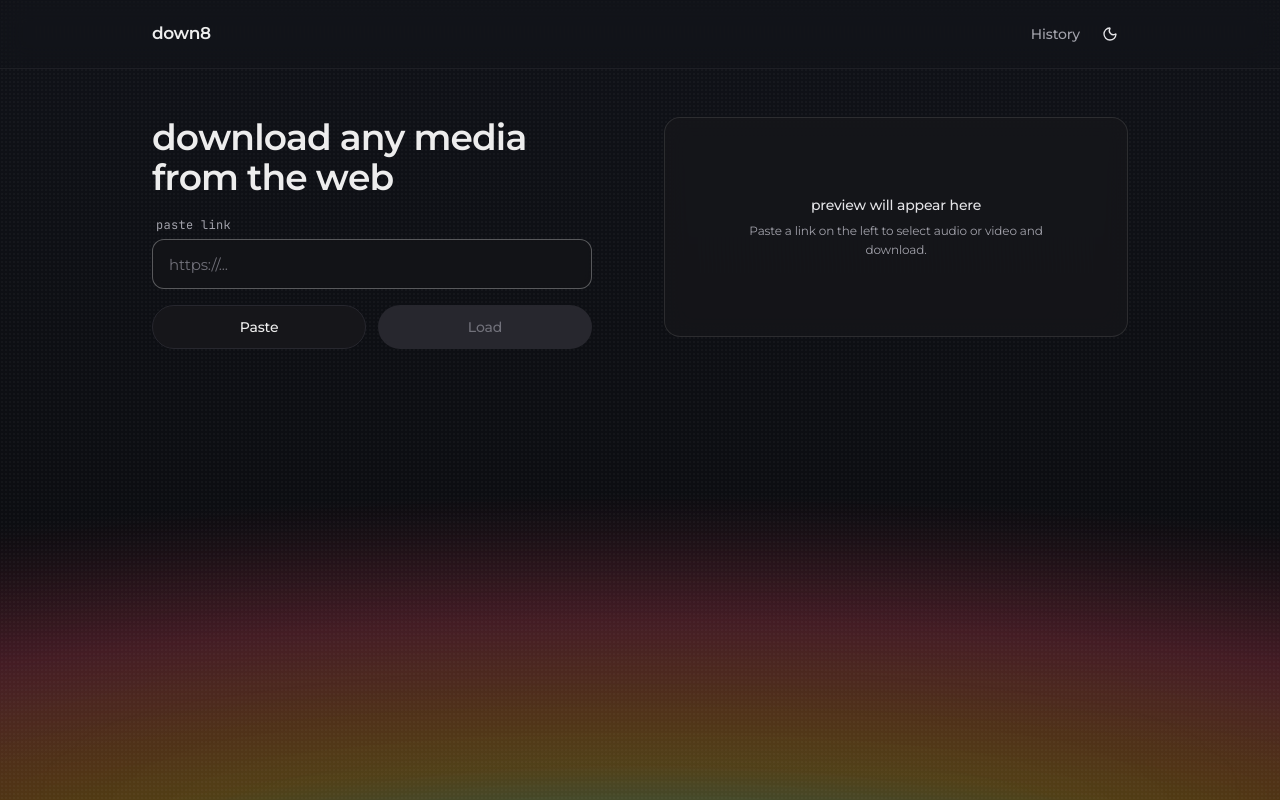
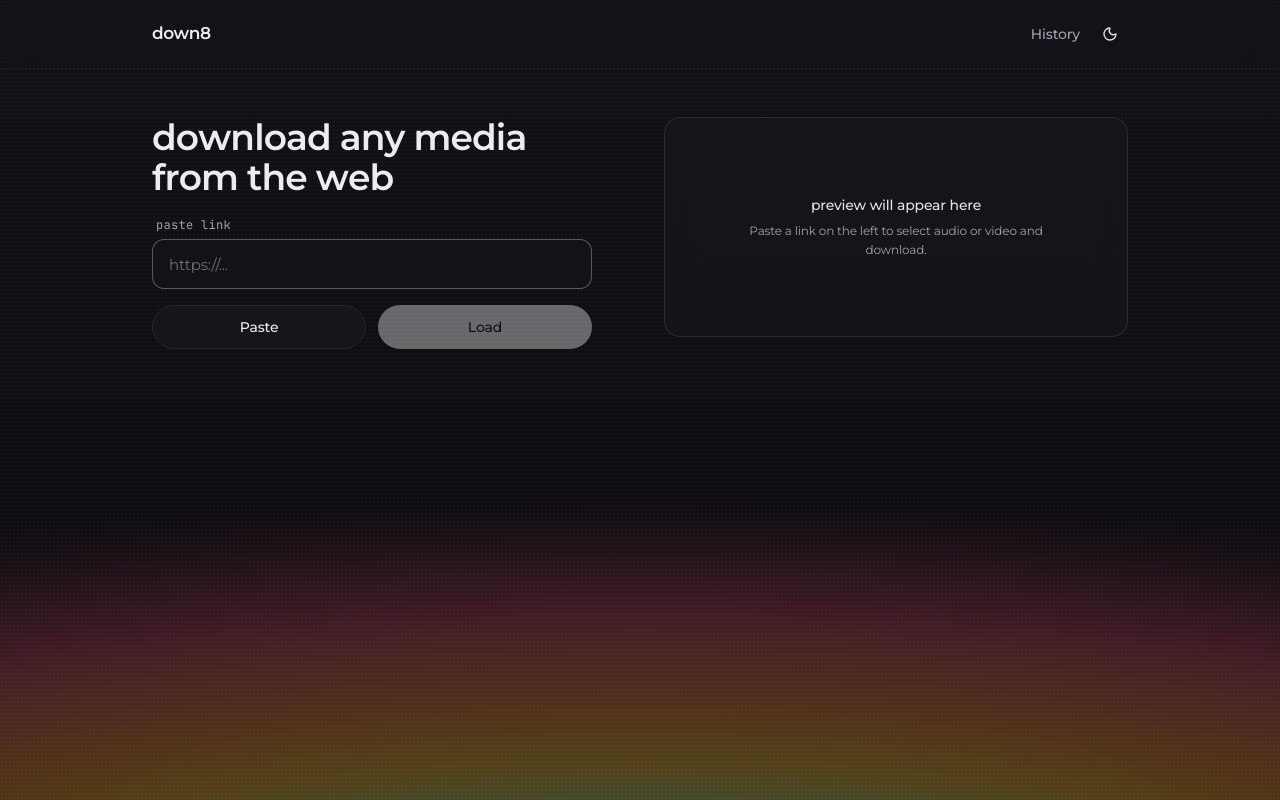
Before and after one commit to swxjj/down8, a React (Vite) app in the folder frontend/: page / in a window 1280 px wide. Built offline with nearby package versions, Linux system fonts and the light colour scheme; no server answers.

Commit message:
fix: smooth white button morph with stiffness 400 damping 30 and dark liquid ink dots

```diff
--- a/frontend/src/components/UrlInput.jsx
+++ b/frontend/src/components/UrlInput.jsx
@@ -115,7 +115,7 @@ export default function UrlInput({
             )}
           </button>
 
-          {/* Symmetrical Morphing Load Button -> LiquidDots */}
+          {/* Symmetrical Morphing White Load Button -> LiquidDots */}
           <div className="w-full flex justify-end">
             <motion.button
               id="load-button"
@@ -123,40 +123,38 @@ export default function UrlInput({
               type="submit"
               disabled={!url.trim() || isLoading || isTraveling}
               animate={{
-                width: isLoading || isTraveling ? 76 : '100%',
+                width: isLoading || isTraveling ? 64 : '100%',
+                paddingLeft: isLoading || isTraveling ? 8 : 24,
+                paddingRight: isLoading || isTraveling ? 8 : 24,
               }}
-              transition={{ type: 'spring', stiffness: 350, damping: 26 }}
-              className={`h-11 rounded-full text-[14px] font-medium transition-colors duration-200 flex items-center justify-center select-none active:scale-[0.98] relative overflow-visible ${
-                isLoading || isTraveling
-                  ? 'bg-white/50 dark:bg-zinc-800/80 border border-black/10 dark:border-white/10 backdrop-blur-sm pointer-events-none cursor-default shadow-xs'
-                  : !url.trim()
-                    ? 'bg-black/5 dark:bg-[#27272e] text-zinc-400 dark:text-[#71717a] border border-black/5 dark:border-transparent cursor-not-allowed'
-                    : 'bg-zinc-900 hover:bg-zinc-800 text-white dark:bg-[#ededed] dark:hover:bg-white dark:text-[#0e0e11] shadow-sm cursor-pointer'
-              }`}
+              transition={{ type: 'spring', stiffness: 400, damping: 30 }}
+              className={`h-11 rounded-full text-[14px] font-medium bg-zinc-100 dark:bg-[#ededed] text-zinc-900 dark:text-[#0e0e11] hover:bg-white dark:hover:bg-white shadow-sm border border-black/5 dark:border-transparent select-none active:scale-[0.98] relative overflow-visible flex items-center justify-center cursor-pointer ${
+                !url.trim() && !isLoading ? 'opacity-40 cursor-not-allowed' : ''
+              } ${isLoading || isTraveling ? 'pointer-events-none' : ''}`}
             >
               <AnimatePresence mode="wait">
                 {!isLoading && !isTraveling ? (
                   <motion.span
-                    key="idle-load"
-                    initial={{ opacity: 0, scale: 0.85 }}
-                    animate={{ opacity: 1, scale: 1 }}
-                    exit={{ opacity: 0, scale: 0.85 }}
+                    key="text"
+                    initial={{ opacity: 0 }}
+                    animate={{ opacity: 1 }}
+                    exit={{ opacity: 0 }}
                     transition={{ duration: 0.15 }}
-                    className="truncate"
+                    className="font-medium text-sm text-zinc-900 dark:text-[#0e0e11] select-none"
                   >
                     Load
                   </motion.span>
                 ) : (
                   <motion.div
-                    key="liquid-loader"
+                    key="loader"
                     initial={{ opacity: 0, scale: 0.8 }}
                     animate={{ opacity: 1, scale: 1 }}
                     exit={{ opacity: 0, scale: 0.8 }}
-                    transition={{ duration: 0.18 }}
-                    className="flex items-center justify-center pointer-events-none"
+                    transition={{ duration: 0.15 }}
+                    className="flex items-center justify-center w-full h-full pointer-events-none"
                   >
                     <LiquidDots
-                      theme={isDark ? 'dark' : 'light'}
+                      theme="dark"
                       isTraveling={isTraveling}
                       travelTarget={travelTarget}
                     />
--- a/frontend/src/components/ui/liquid-dots.jsx
+++ b/frontend/src/components/ui/liquid-dots.jsx
@@ -5,7 +5,7 @@ import { motion } from 'framer-motion';
  * LiquidDots - Tactile fluid loading indicator featuring two organically oscillating dots.
  *
  * Props:
- * - theme: "dark" | "light" (defaults to "dark")
+ * - theme: "dark" | "light" (defaults to "dark", which renders dark liquid ink dots for light/white buttons)
  * - className: additional wrapper classes
  * - isTraveling: boolean, when true triggers the exit travel animation towards the preview area
  * - travelTarget: { x: number, y1: number, y2: number } target relative pixel coordinates
@@ -16,16 +16,17 @@ export function LiquidDots({
   isTraveling = false,
   travelTarget = { x: 380, y1: -20, y2: 120 },
 }) {
-  const isDark = theme === 'dark';
+  // Theme dark = dark ink dots (for white/light button container)
+  // Theme light = light luminous dots (for dark button container)
+  const isDarkDots = theme === 'dark';
 
-  // Liquid dot styling based on active theme
-  const dot1Color = isDark
-    ? 'bg-zinc-100 shadow-[0_0_10px_rgba(255,255,255,0.45)]'
-    : 'bg-zinc-900 shadow-[0_0_8px_rgba(0,0,0,0.25)]';
+  const dot1Color = isDarkDots
+    ? 'bg-zinc-900 shadow-[0_0_6px_rgba(0,0,0,0.3)]'
+    : 'bg-zinc-100 shadow-[0_0_10px_rgba(255,255,255,0.45)]';
 
-  const dot2Color = isDark
-    ? 'bg-zinc-300 shadow-[0_0_8px_rgba(255,255,255,0.3)]'
-    : 'bg-zinc-700 shadow-[0_0_6px_rgba(0,0,0,0.2)]';
+  const dot2Color = isDarkDots
+    ? 'bg-zinc-700 shadow-[0_0_5px_rgba(0,0,0,0.2)]'
+    : 'bg-zinc-300 shadow-[0_0_8px_rgba(255,255,255,0.3)]';
 
   // Spring transition for the traveling phase
   const travelSpring = {
@@ -35,16 +36,16 @@ export function LiquidDots({
   };
 
   return (
-    <div className={`relative flex items-center justify-center w-12 h-6 pointer-events-none select-none ${className}`}>
+    <div className={`relative flex items-center justify-center w-10 h-5 pointer-events-none select-none ${className}`}>
       {/* SVG Gooey / Liquid Filter (hidden, referenced via CSS filter) */}
       <svg className="absolute w-0 h-0 pointer-events-none" aria-hidden="true">
         <defs>
           <filter id="liquid-filter">
-            <feGaussianBlur in="SourceGraphic" stdDeviation="2.5" result="blur" />
+            <feGaussianBlur in="SourceGraphic" stdDeviation="2" result="blur" />
             <feColorMatrix
               in="blur"
               mode="matrix"
-              values="1 0 0 0 0  0 1 0 0 0  0 0 1 0 0  0 0 0 18 -7"
+              values="1 0 0 0 0  0 1 0 0 0  0 0 1 0 0  0 0 0 16 -6"
               result="goo"
             />
             <feBlend in="SourceGraphic" in2="goo" />
@@ -56,9 +57,9 @@ export function LiquidDots({
         className="relative flex items-center justify-center w-full h-full"
         style={{ filter: isTraveling ? 'none' : 'url(#liquid-filter)' }}
       >
-        {/* Dot 1: Upper / Primary Dot */}
+        {/* Dot 1: Primary Liquid Dot */}
         <motion.span
-          className={`absolute w-3 h-3 rounded-full ${dot1Color}`}
+          className={`absolute w-2.5 h-2.5 rounded-full ${dot1Color}`}
           animate={
             isTraveling
               ? {
@@ -68,7 +69,7 @@ export function LiquidDots({
                   opacity: [1, 1, 0],
                 }
               : {
-                  x: [-8, 8, -8],
+                  x: [-6, 6, -6],
                   scaleX: [1, 1.25, 0.85, 1],
                   scaleY: [1, 0.85, 1.25, 1],
                   opacity: 1,
@@ -82,15 +83,15 @@ export function LiquidDots({
                 }
               : {
                   repeat: Infinity,
-                  duration: 1.15,
+                  duration: 1.1,
                   ease: 'easeInOut',
                 }
           }
         />
 
-        {/* Dot 2: Lower / Secondary Dot */}
+        {/* Dot 2: Secondary Liquid Dot */}
         <motion.span
-          className={`absolute w-2.5 h-2.5 rounded-full ${dot2Color}`}
+          className={`absolute w-2 h-2 rounded-full ${dot2Color}`}
           animate={
             isTraveling
               ? {
@@ -100,7 +101,7 @@ export function LiquidDots({
                   opacity: [1, 1, 0],
                 }
               : {
-                  x: [8, -8, 8],
+                  x: [6, -6, 6],
                   scaleX: [1, 0.85, 1.25, 1],
                   scaleY: [1, 1.25, 0.85, 1],
                   opacity: 1,
@@ -115,7 +116,7 @@ export function LiquidDots({
                 }
               : {
                   repeat: Infinity,
-                  duration: 1.15,
+                  duration: 1.1,
                   ease: 'easeInOut',
                 }
           }
```
